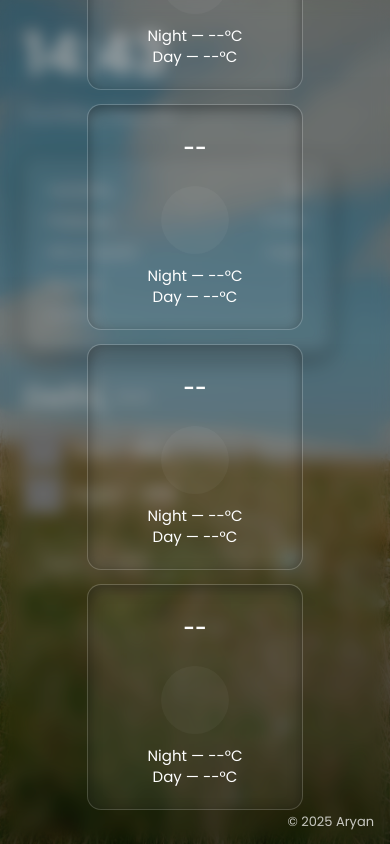
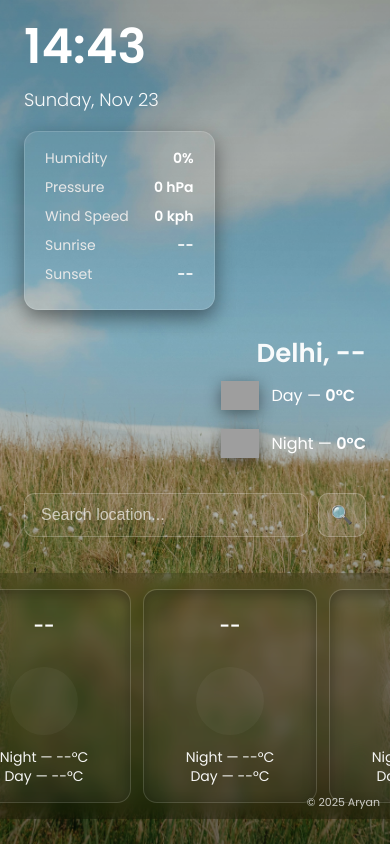
Before and after one commit to Aryankaundal/Weather-Forecast-Using-WeatherAPI, a Flask app: page / in a window 390 px wide. Run offline with Flask 3, Linux system fonts and the light colour scheme; data that the repository does not hold is empty; grey boxes are pictures that could not be loaded.

Commit message:
Made it responsive somewhat

```diff
--- a/static/css/style.css
+++ b/static/css/style.css
@@ -1,379 +1,331 @@
-:root {
-  --white: #fff;
+/* style.css — cleaned, responsive, alignment fixes
+   Generated for DailyClimate app
+   Tips: tweak --icon-offset if small adjustments needed for perfect alignment
+*/
+:root{
+  --white:#fff;
   --glass: rgba(255,255,255,0.06);
   --glass-strong: rgba(255,255,255,0.12);
+  --ui-duration: 0.9s;
+  --icon-offset: 46px; /* width of day/night icon + gap — used to align city text */
 }
 
 /* ---------------- page bg ---------------- */
-body {
-  margin: 0;
-  min-height: 100vh;
-  font-family: "Poppins", sans-serif;
+body{
+  margin:0;
+  min-height:100vh;
+  font-family:"Poppins",sans-serif;
   background-image: url("/static/images/sunny.jpg");
   background-size: cover;
   background-position: center;
   background-repeat: no-repeat;
-  color: white;
+  color:var(--white);
+  -webkit-font-smoothing:antialiased;
+  -moz-osx-font-smoothing:grayscale;
 }
 
-body::before {
-  content: "";
-  position: fixed;
-  inset: 0;
+/* dark overlay for contrast (not animated) */
+body::before{
+  content:"";
+  position:fixed;
+  inset:0;
   background: linear-gradient(to bottom, rgba(0,0,0,0.22), rgba(0,0,0,0.06) 40%, rgba(0,0,0,0.5));
-  pointer-events: none;
+  pointer-events:none;
+  z-index:0;
 }
 
-/* layout */
-.stage {
-  min-height: 100vh;
-  display: flex;
-  flex-direction: column;
+/* ---------- layout ---------- */
+.stage{ min-height:100vh; display:flex; flex-direction:column; position:relative; z-index:1; }
+
+/* top row */
+.top-row{
+  display:flex;
+  justify-content:space-between;
+  align-items:flex-start;
+  padding:36px 48px;
+  gap:24px;
+  z-index:3;
 }
 
-/* top row */
-.top-row {
-  display: flex;
-  justify-content: space-between;
-  align-items: flex-start;
-  padding: 36px 48px;
-  z-index: 2;
+/* LEFT / RIGHT stacks */
+.left-stack, .right-stack { display:flex; flex-direction:column; gap:10px; }
+
+/* ---------------- search ---------------- */
+.search-form { margin-top:18px; display:flex; align-items:center; gap:10px; }
+.search-input{
+  width:260px; padding:10px 16px; font-size:15px;
+  border-radius:10px; border:1px solid rgba(255,255,255,0.22);
+  background: rgba(255,255,255,0.06); backdrop-filter: blur(8px);
+  color:white; outline:none; transition: .18s ease;
+}
+.search-input::placeholder{ color: rgba(255,255,255,0.65); }
+.search-input:focus{ background: rgba(255,255,255,0.12); border-color: rgba(255,255,255,0.36); box-shadow:0 6px 18px rgba(0,0,0,0.35); }
+.search-btn{
+  background: rgba(255,255,255,0.12); border:1px solid rgba(255,255,255,0.22);
+  padding:10px 12px; border-radius:10px; cursor:pointer; color:white; font-size:18px;
+}
+.search-btn:hover{ transform: translateY(-2px); }
+
+/* ---------- labels / clock ---------- */
+.location-label{ margin-top:4px; font-size:34px; font-weight:600; color: rgba(255,255,255,0.95); }
+.time{ font-size:72px; font-weight:600; line-height:0.95; }
+.date{ margin-top:8px; font-size:20px; font-weight:300; opacity:0.95; }
+
+/* ---------- info glass ---------- */
+.info-glass{
+  width: 260px;
+  padding: 18px 22px;
+  margin-top: 20px;
+  backdrop-filter: blur(12px);
+  background: rgba(255,255,255,0.06);
+  border-radius: 14px;
+  border: 1px solid rgba(255,255,255,0.14);
+  box-shadow: 0 8px 20px rgba(0,0,0,0.45);
+  color: white;
+  font-size:15px;
+}
+.info-row{ display:flex; justify-content:space-between; margin-bottom:8px; }
+.info-row span:first-child{ color: #e8e8e8; }
+.info-row span:last-child{ font-weight:600; }
+
+/* ---------- compact day/night summary ---------- */
+.temp-summary-compact{ display:flex; flex-direction:column; gap:10px; align-items:flex-end; }
+.temp-summary-compact .temp-line{
+  display:flex; align-items:center; gap:12px; font-size:22px; font-weight:500;
+}
+.temp-summary-compact .temp-line img.icon{
+  width:38px !important; height:38px !important; object-fit:contain;
+  filter: drop-shadow(0 4px 8px rgba(0,0,0,0.45));
 }
 
-/* search */
-.search-form {
-  margin-top: 18px;
-  display: flex;
-  align-items: center;
-  gap: 10px;
+/* ---------- right block wrapper (alignment helpers) ---------- */
+/*
+  We introduce .location-temp-wrap to allow precise alignment between
+  the city label and the day/night lines. The icon-offset variable
+  should match the width+gap of the day/night icon to align the first
+  letter of the city with the first letter of the 'Day' text.
+*/
+.location-temp-wrap{
+  display:flex;
+  flex-direction:column;
+  align-items:flex-end; /* keep everything right aligned as a group */
+  width: 100%;
 }
 
-.search-input {
-  width: 260px;
-  padding: 10px 16px;
-  font-size: 15px;
-  border-radius: 10px;
-  border: 1px solid rgba(255,255,255,0.25);
-  background: rgba(255,255,255,0.08);
-  backdrop-filter: blur(10px);
-  color: white;
-  outline: none;
-  transition: 0.25s;
+/* Move the location text right by the icon offset so its first letter lines up
+   with the 'Day' text that starts after the icon. Adjust --icon-offset if you
+   want to nudge alignment. */
+.location-label{
+  transform: translateX(var(--icon-offset));
+  text-align: right;
 }
 
-.search-input::placeholder {
-  color: rgba(255,255,255,0.75);
+/* Keep the day/night summary anchored to the right (no extra translation) */
+.temp-summary-compact{
+  transform: none;
 }
 
-.search-input:focus {
-  background: rgba(255,255,255,0.14);
-  border-color: rgba(255,255,255,0.45);
-  box-shadow: 0 0 10px rgba(255,255,255,0.3);
-}
-
-.search-btn {
-  background: rgba(255,255,255,0.15);
-  border: 1px solid rgba(255,255,255,0.3);
-  backdrop-filter: blur(10px);
-  padding: 10px 14px;
-  border-radius: 10px;
-  cursor: pointer;
-  color: white;
-  font-size: 18px;
-  transition: 0.2s;
-}
-
-.search-btn:hover {
-  background: rgba(255,255,255,0.25);
-  transform: translateY(-2px);
-}
-
-/* labels */
-.location-label {
-  margin-top: 4px;
-  font-size: 34px;
-  font-weight: 600;
-  color: rgba(255,255,255,0.95);
-}
-
-.time { font-size: 72px; font-weight: 600; line-height: 0.95; }
-.date { margin-top: 8px; font-size: 20px; font-weight: 300; opacity: 0.95; }
-
-.main-space { flex: 1 1 auto; }
-
-/* bottom forecast bar */
-.bottom-glass {
-  position: fixed;
-  left: 0;
-  right: 0;
-  bottom: 0;
-  z-index: 3;
-  display: flex;
-  justify-content: center;
-  padding: 26px;
+/* ---------- bottom forecast panel (desktop fixed) ---------- */
+.bottom-glass{
+  position:fixed; left:0; right:0; bottom:0; z-index:4;
+  display:flex; justify-content:center; padding:26px;
   background: linear-gradient(180deg, rgba(0,0,0,0.28), rgba(0,0,0,0.38));
   backdrop-filter: blur(8px) saturate(120%);
   border-top: 1px solid rgba(255,255,255,0.06);
   box-shadow: 0 -12px 40px rgba(0,0,0,0.6);
 }
 
-.cards-row {
-  width: 100%;
-  max-width: 1200px;
-  display: flex;
-  gap: 18px;
-  align-items: stretch;
-  padding: 6px 12px;
+/* container for the day cards */
+.cards-row{
+  width:100%; max-width:1200px; display:flex; gap:18px; align-items:stretch; padding:6px 12px;
+  box-sizing:border-box;
+  overflow:visible;
 }
 
-/* ===========================
-   FORECAST — FIXED CLEAN VERSION
-   =========================== */
-.day-card {
+/* ---------- day-card ---------- */
+.day-card{
   flex: 1 1 0;
-  min-width: 120px;
-  max-width: 170px;
-  padding: 22px;
-  height: 200px;
-  border-radius: 14px;
-  text-align: center;
-  background: rgba(255,255,255,0.06);
-  border: 1px solid rgba(255,255,255,0.15);
-  box-shadow: inset 0 4px 14px rgba(0,0,0,0.35);
+  min-width:120px;
+  max-width:170px;
+  padding:20px;
+  height:200px;
+  border-radius:14px;
+  text-align:center;
+  background: rgba(255,255,255,0.05);
+  border: 1px solid rgba(255,255,255,0.12);
+  box-shadow: inset 0 4px 14px rgba(0,0,0,0.32);
   color: #fff;
-
-  display: flex;
-  flex-direction: column;
-  justify-content: space-between;
-  align-items: center;
+  display:flex; flex-direction:column; justify-content:space-between; align-items:center;
+  transform-style:preserve-3d;
+  transition: transform .25s ease, box-shadow .25s ease;
+  opacity:0; /* for animate-in */
 }
 
-/* Forecast icon */
-.day-card img.icon {
-  width: 70px !important;
-  height: 70px !important;
-  object-fit: contain;
-  margin-top: 6px;
+/* Hover pop */
+.day-card:hover{
+  transform: translateY(-10px) scale(1.04) rotateX(4deg) rotateY(-4deg);
+  box-shadow: 0 20px 36px rgba(0,0,0,0.55);
 }
 
-/* Day name (Sun, Mon, Tue...) */
-.day-card .day {
-  font-size: 20px;
-  font-weight: 600;
-  margin-top: 6px;
-  margin-bottom: 4px;
+/* icon */
+.day-card img.icon{
+  width:70px !important; height:70px !important; object-fit:contain; margin-top:8px;
+  filter: drop-shadow(0 6px 14px rgba(0,0,0,0.45));
 }
 
-/* Temperatures */
-.day-card .temps {
-  font-size: 15px;
-  font-weight: 400;
-  line-height: 1.4;
+/* labels */
+.day-card .day{ font-size:20px; font-weight:600; margin-top:6px; margin-bottom:6px; }
+.day-card .temps{ font-size:15px; font-weight:400; line-height:1.4; color: rgba(255,255,255,0.95); }
+
+/* ---------- animations ---------- */
+@keyframes slideIn {
+  0%{ opacity:0; transform: translateY(26px) scale(.995); }
+  60%{ opacity:1; transform: translateY(-6px) scale(1.01); }
+  100%{ opacity:1; transform: translateY(0) scale(1); }
+}
+.day-card.animate-in{
+  animation: slideIn var(--ui-duration) cubic-bezier(.2,.9,.3,1) forwards;
 }
 
-/* info glass panel */
-.info-glass {
-  width: 260px;
-  padding: 18px 22px;
-  margin-top: 20px;
-  background: rgba(255,255,255,0.07);
-  backdrop-filter: blur(14px);
-  border-radius: 16px;
-  border: 1px solid rgba(255,255,255,0.25);
-  box-shadow: 0 6px 20px rgba(0,0,0,0.45);
-  font-size: 15px;
+/* fade+slide for top UI elements (not background) */
+@keyframes fadeSlideIn {
+  0%{ opacity:0; transform: translateY(18px); }
+  100%{ opacity:1; transform: translateY(0); }
 }
 
-.info-row {
-  display: flex;
-  justify-content: space-between;
-  margin-bottom: 8px;
+/* apply to main UI blocks with small stagger */
+.top-row, .left-stack, .right-stack, .info-glass, .location-label, .temp-summary-compact, .search-form {
+  opacity:0; animation: fadeSlideIn .7s ease forwards; animation-delay: .08s;
+}
+.left-stack{ animation-delay: .10s; }
+.info-glass{ animation-delay: .16s; }
+.right-stack{ animation-delay: .20s; }
+.location-label{ animation-delay: .22s; }
+.temp-summary-compact{ animation-delay: .26s; }
+.search-form{ animation-delay: .30s; }
+.bottom-glass{ animation: fadeSlideIn .9s ease forwards; animation-delay: .38s; }
+
+/* ---------- copyright (optional) ---------- */
+.copyright{ position: fixed; bottom:12px; right:16px; font-size:13px; color: rgba(255,255,255,0.75); z-index:6; pointer-events:none; }
+
+/* ============================
+   Responsive rules (hybrid behavior)
+   ============================ */
+
+/* Small screens: make forecast bar non-fixed and horizontally scrollable */
+@media (max-width: 900px){
+  .top-row{ padding: 26px 22px; gap:16px; }
+  .time{ font-size:56px; }
+  .location-label{ font-size:30px; }
+
+  /* make bottom bar scrollable and not fixed */
+  .bottom-glass{
+    position: relative;
+    bottom: unset;
+    left: 0;
+    right: 0;
+    margin-top: 12px;
+    padding: 14px 8px;
+    background: linear-gradient(180deg, rgba(0,0,0,0.18), rgba(0,0,0,0.28));
+    border-top: none;
+    box-shadow: none;
   }
 
-.left-stack { display: flex; flex-direction: column; gap: 10px; }
-.right-stack { display: flex; flex-direction: column; align-items: flex-end; gap: 10px; }
-
-/* ==============================
-   FIX DAY/NIGHT SUMMARY ICONS (TOP RIGHT)
-   ============================== */
-.temp-summary-compact {
-  display: flex;
-  flex-direction: column;
-  gap: 6px;
+  .cards-row{
+    display:flex; gap:12px; padding: 6px 6px; overflow-x:auto;
+    -webkit-overflow-scrolling: touch; scroll-snap-type: x proximity;
+    scrollbar-width: thin;
   }
 
-.temp-summary-compact .temp-line {
-  display: flex;
-  align-items: center;
-  gap: 10px;
-  font-size: 22px;
-  font-weight: 500;
+  .cards-row::-webkit-scrollbar { height:8px; }
+  .cards-row::-webkit-scrollbar-thumb { background: rgba(255,255,255,0.08); border-radius:8px; }
+
+  .day-card{
+    flex: 0 0 140px; width:140px; min-width:140px; height: 180px;
+    scroll-snap-align: center;
+    opacity:1; /* show immediately when in non-fixed flow */
   }
 
-.temp-summary-compact .temp-line img.icon {
-  width: 38px !important;
-  height: 38px !important;
+  .day-card img.icon{ width:60px !important; height:60px !important; }
+  .day-card .day{ font-size:18px; }
+  .day-card .temps{ font-size:13px; line-height:1.35; }
+
+  /* place copyright above forecast on small screens */
+  .copyright{ bottom: 100px; right: 14px; }
 }
 
-@keyframes fadeSlideIn {
-  0% {
-    opacity: 0;
-    transform: translateY(25px);
-  }
-  100% {
-    opacity: 1;
-    transform: translateY(0);
-  }
+/* Very small phones */
+@media (max-width: 420px){
+  .time{ font-size:40px; }
+  .date{ font-size:16px; }
+  .left-stack, .right-stack { gap:8px; }
+  .info-glass{ width:220px; padding:14px; font-size:14px; }
+  .search-input{ width: 160px; font-size:14px; padding:8px 12px; }
+  .day-card{ width:130px; min-width:130px; height:170px; padding:16px; }
+  .day-card img.icon{ width:52px !important; height:52px !important; }
+  .location-label{ font-size:22px; }
 }
 
-/* apply to all UI containers */
-.top-row,
-.left-stack,
-.right-stack,
-.info-glass,
-.location-label,
-.temp-summary-compact,
-.search-form,
-.bottom-glass {
-  opacity: 0;
-  animation: fadeSlideIn 1s ease forwards;
+/* Large screens increase sizes */
+@media (min-width:1400px){
+  .day-card{ height: 240px; padding:26px; }
+  .day-card img.icon{ width:90px !important; height:90px !important; }
+  .time{ font-size:88px; }
+  .location-label{ font-size:40px; }
 }
 
-/* Stagger for smoother effect */
-.left-stack { animation-delay: 0.1s; }
-.right-stack { animation-delay: 0.2s; }
-.info-glass { animation-delay: 0.3s; }
-.location-label { animation-delay: 0.35s; }
-.temp-summary-compact { animation-delay: 0.45s; }
-.search-form { animation-delay: 0.55s; }
-.bottom-glass { animation-delay: 0.7s; }
+/* utility: ensure day-card icons are always visible if image fails */
+.day-card img.icon{ background: rgba(0,0,0,0.03); border-radius:10px; }
 
-/* ======================================
-   7-DAY FORECAST CARD ANIMATION
-   (already added but kept for completeness)
-   ====================================== */
+/* ============================================
+   FULL RESPONSIVE FIX FOR MOBILE (<600px)
+   ============================================ */
 
-@keyframes slideIn {
-    0% { opacity: 0; transform: translateY(25px); }
-    100% { opacity: 1; transform: translateY(0); }
+@media (max-width: 600px) {
+
+  /* STACK EVERYTHING VERTICALLY */
+  .top-row {
+    flex-direction: column;
+    justify-content: flex-start;
+    align-items: flex-start;
+    gap: 20px;
+    padding: 24px;
   }
 
-.day-card {
-    opacity: 0;
+  /* Time + Date */
+  .time { font-size: 48px; }
+  .date { font-size: 18px; }
+
+  /* Info glass */
+  .info-glass { width: 90%; max-width: 340px; padding: 16px 20px; margin-top: 10px; }
+  .info-row span { font-size: 14px; }
+
+  /* RIGHT STACK (city + day/night + search) */
+  .right-stack { width: 100%; align-items: flex-start; gap: 12px; }
+
+  .location-label { font-size: 26px; margin-bottom: 4px; transform: none; text-align: left; }
+  .temp-summary-compact { align-items: flex-start; }
+  .temp-summary-compact .temp-line { font-size: 16px; }
+  .temp-summary-compact img.icon { width: 30px !important; height: 30px !important; }
+
+  /* Search bar full width */
+  .search-form { width: 100%; }
+  .search-input { width: 100%; padding: 12px 16px; font-size: 16px; }
+
+  .bottom-glass { position: relative; padding: 16px 0; overflow-x: auto; overflow-y: hidden; white-space: nowrap; }
+  .cards-row { flex-wrap: nowrap !important; min-width: max-content; padding: 0 12px; gap: 12px; }
+
+  .day-card { width: 130px; min-width: 130px; height: 180px; }
+  .day-card img.icon { width: 55px !important; height: 55px !important; }
+  .day-card .day { font-size: 18px; }
+  .day-card .temps { font-size: 14px; }
+
+  /* Fix copyright */
+  .copyright { font-size: 11px; bottom: 8px; right: 10px; }
 }
 
-.day-card.animate-in {
-    animation: slideIn 0.9s ease forwards;
-}
+/* small tweak: if icons are not loading (empty src), reserve space and fallback */
+.day-card img.icon[alt=""]{ visibility:hidden; }
+.day-card img.icon { min-height: 56px; }
 
-/* POP-UP HOVER EFFECT FOR DAY CARDS */
-.day-card {
-    transition: transform 0.25s ease, box-shadow 0.25s ease;
-}
-
-.day-card:hover {
-    transform: translateY(-10px) scale(1.05) rotateX(5deg) rotateY(-5deg);
-    box-shadow: 0 18px 38px rgba(0,0,0,0.50);
-}
-.copyright {
-    position: fixed;
-    bottom: 12px;
-    right: 16px;
-    font-size: 13px;
-    color: rgba(255,255,255,0.75);
-    z-index: 10;
-    pointer-events: none;
-}
-@media (max-width: 600px) {
-
-  .top-row {
-    flex-direction: column;
-    gap: 20px;
-    padding: 20px;
-  }
-
-  .left-stack, .right-stack {
-    width: 100%;
-    align-items: flex-start;
-    text-align: left;
-  }
-
-  .location-label {
-    font-size: 26px;
-  }
-
-  .time {
-    font-size: 48px;
-  }
-
-  .temp-summary-compact .temp-line {
-    font-size: 18px;
-  }
-
-  .search-input {
-    width: 100%;
-  }
-
-  .cards-row {
-    flex-wrap: wrap;
-    gap: 12px;
-    justify-content: center;
-  }
-
-  .day-card {
-    width: 45%;
-    min-width: 130px;
-    height: 180px;
-  }
-
-  .day-card img.icon {
-    width: 58px !important;
-    height: 58px !important;
-  }
-}
-@media (max-width: 900px) {
-
-  .top-row {
-    padding: 28px 24px;
-  }
-
-  .location-label {
-    font-size: 30px;
-  }
-
-  .time {
-    font-size: 56px;
-  }
-
-  .cards-row {
-    gap: 14px;
-    padding: 8px;
-  }
-
-  .day-card {
-    height: 180px;
-  }
-
-  .day-card img.icon {
-    width: 60px !important;
-    height: 60px !important;
-  }
-}
-@media (min-width: 1400px) {
-  .day-card {
-    height: 220px;
-  }
-
-  .day-card img.icon {
-    width: 80px !important;
-    height: 80px !important;
-  }
-
-  .location-label {
-    font-size: 40px;
-  }
-
-  .time {
-    font-size: 84px;
-  }
-}
+/* END of CSS */
--- a/templates/index.html
+++ b/templates/index.html
@@ -29,7 +29,9 @@
     </div>
 
     <!-- RIGHT -->
-    <div class="right-stack">
+<div class="right-stack">
+
+    <div class="location-temp-wrap">
         <div class="location-label">{{ city }}, {{ country }}</div>
 
         <div class="temp-summary-compact">
@@ -43,18 +45,17 @@
                 <div>Night — <strong>{{ night_temp }}°C</strong></div>
             </div>
         </div>
+    </div>
 
-        <form class="search-form" method="GET" action="/">
-            <input
-              type="text"
-              name="city"
-              class="search-input"
-              placeholder="Search location..."
-              value="{{ request.args.get('city', '') }}"
-            >
-            <button class="search-btn" type="submit">🔍</button>
-        </form>
-    </div>
+    <form class="search-form" method="GET" action="/">
+        <input type="text" name="city" class="search-input" placeholder="Search location..." value="{{ request.args.get('city', '') }}">
+        <button class="search-btn" type="submit">🔍</button>
+    </form>
+
+</div>
+
+
+
 
 </header>
 
```
Also changed, not shown: static/images/norbert-buduczki-TqOekQ3bUvg-unsplash.jpg (added). Lines whose indentation alone changed are shown as unchanged.
